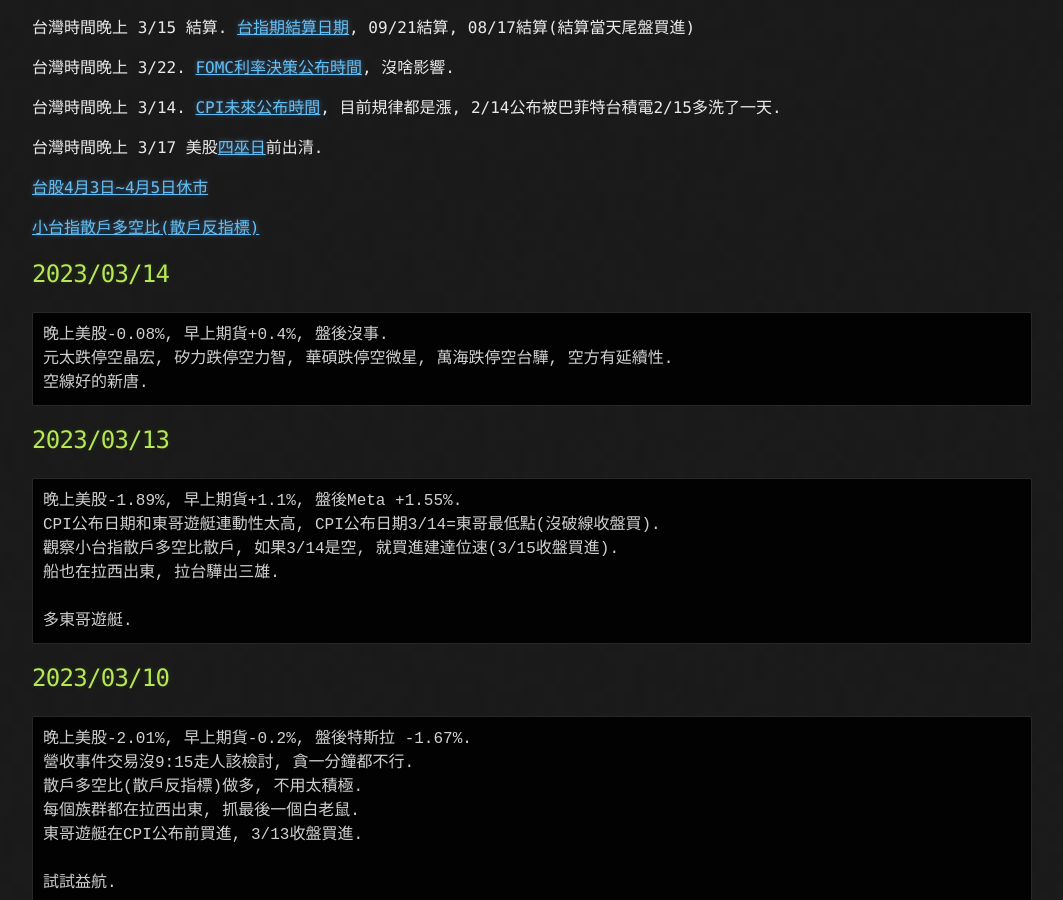
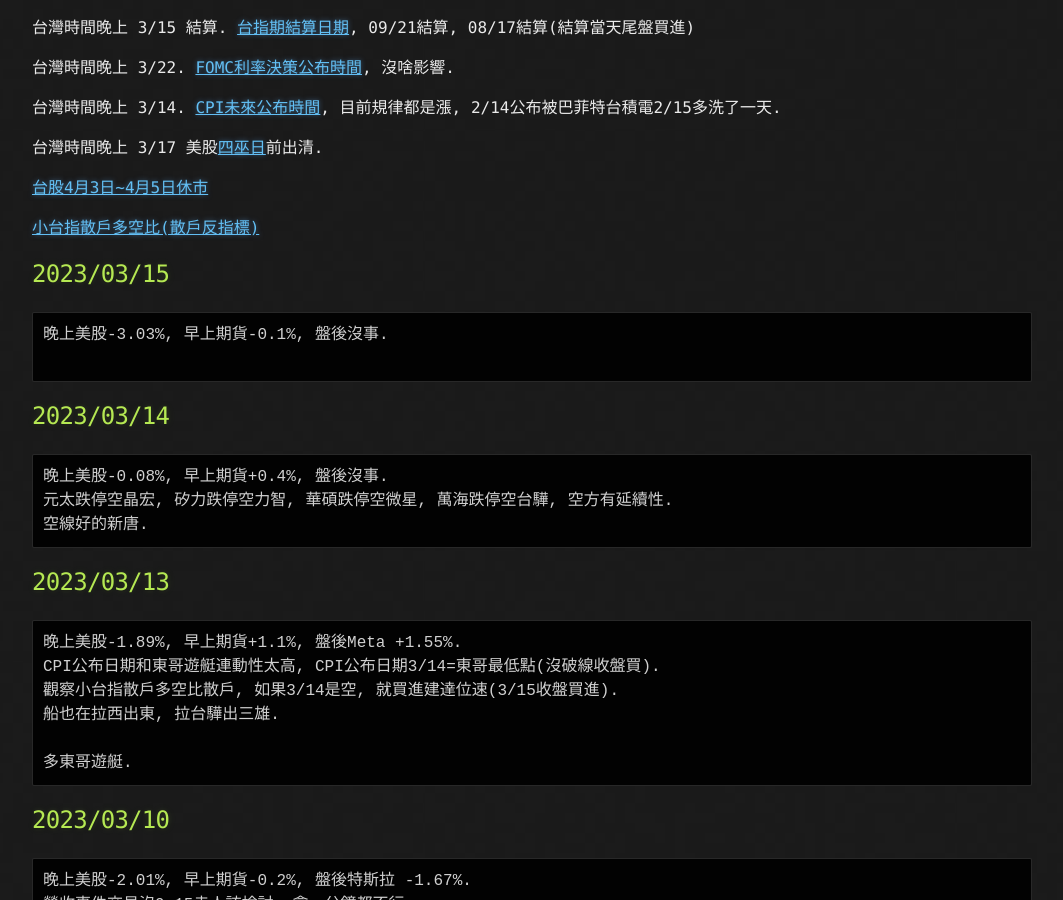
Before and after one commit to lepg5487/Stock_God, a Jekyll site: the page built from index.md, in a window 1280 px wide and 900 px high, scrolled down 402 px. Shown: the whole window, without its empty margins (108-1171 px from the left). Built offline with Jekyll 4.4.1, drawn with Linux system fonts in a browser that asks for light colours; our own code applies the rules of GitHub Pages for plain Markdown files.

Commit message:
Update index.md

````diff
--- a/index.md
+++ b/index.md
@@ -21,6 +21,12 @@ layout: testlayouts
 [台股4月3日~4月5日休市](https://www.twse.com.tw/zh/holidaySchedule/holidaySchedule)
 
 [小台指散戶多空比(散戶反指標)](https://www.macromicro.me/charts/20069/tw-mtx-long-to-short-ratio-of-individual-player)
+
+## 2023/03/15
+```
+晚上美股-3.03%, 早上期貨-0.1%, 盤後沒事.
+
+```
 
 ## 2023/03/14
 ```
````
